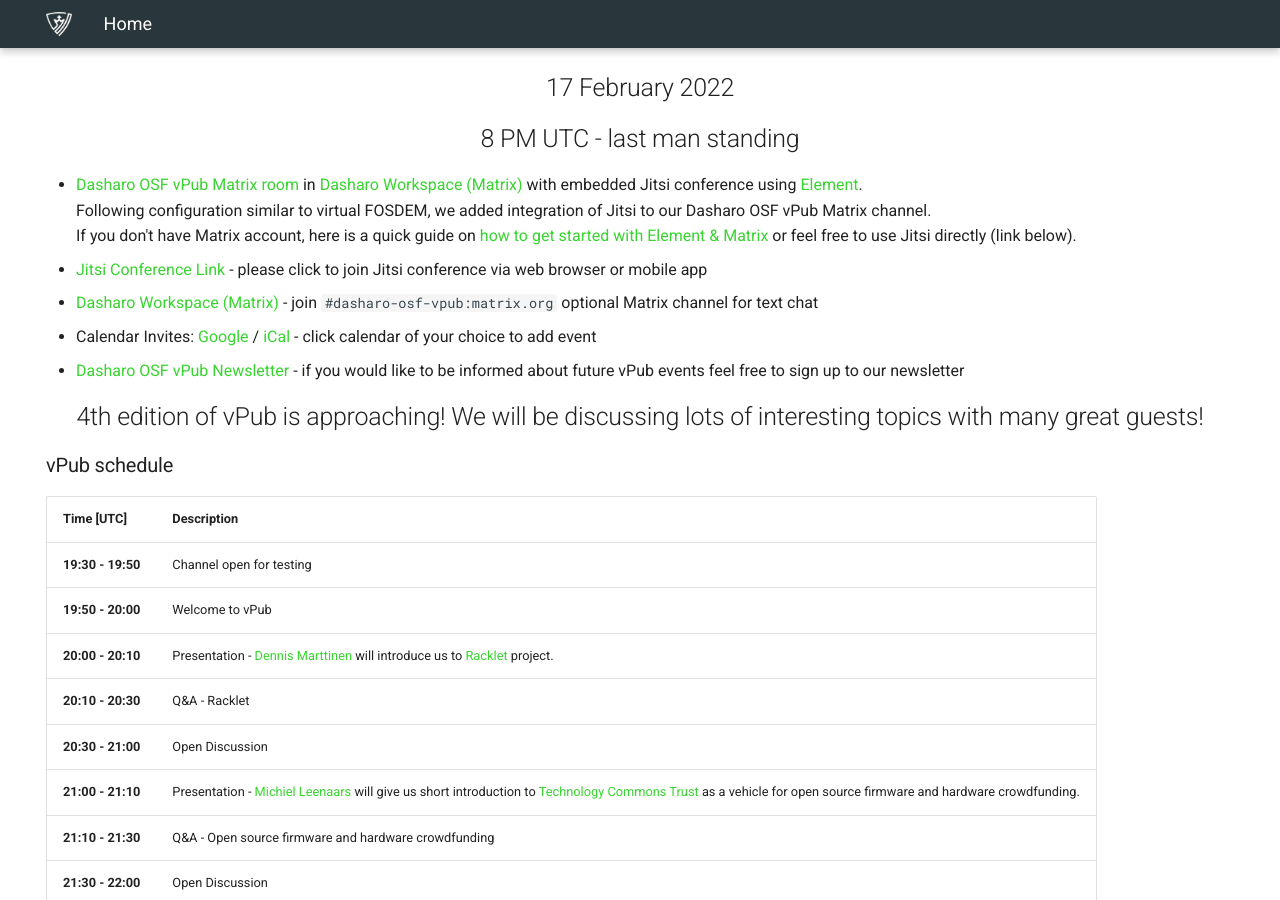
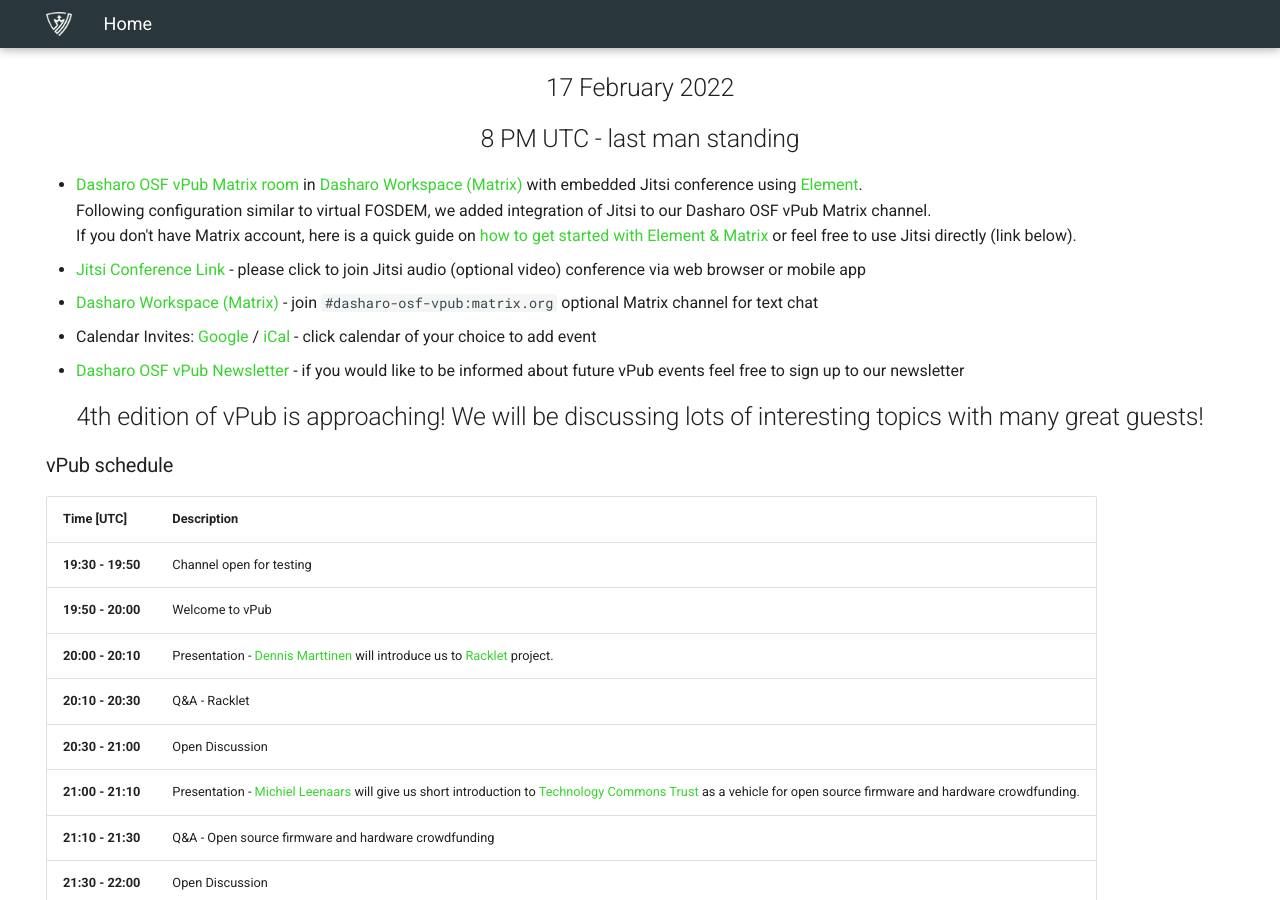
Before and after one commit to Dasharo/vpub, an MkDocs documentation site: the page built from docs/index.md, in a window 1280 px wide and 900 px high, scrolled down 691 px. Built offline with MkDocs 1.6.1 and Material for MkDocs 9.7.7, drawn with Linux system fonts in a browser that asks for light colours.

Commit message:
correct info about jitsi
Signed-off-by: Piotr Król <piotr.krol@3mdeb.com>

```diff
--- a/docs/index.md
+++ b/docs/index.md
@@ -14,7 +14,7 @@
 * [Dasharo OSF vPub Matrix room](https://matrix.to/#/#dasharo-osf-vpub:matrix.org) in [Dasharo Workspace (Matrix)](https://matrix.to/#/#dasharo:matrix.org) with embedded Jitsi conference using [Element](https://element.io/get-started).<br>
 Following configuration similar to virtual FOSDEM, we added integration of Jitsi to our Dasharo OSF vPub Matrix channel.<br>
 If you don't have Matrix account, here is a quick guide on [how to get started with Element & Matrix](https://frontpagelinux.com/tutorials/beginners-guide-how-to-get-started-with-element-matrix/) or feel free to use Jitsi directly (link below).
-* [Jitsi Conference Link](https://meet.jit.si/dasharo-osf-vpub) - please click to join Jitsi conference via web browser or mobile app
+* [Jitsi Conference Link](https://meet.jit.si/dasharo-osf-vpub) - please click to join Jitsi audio (optional video) conference via web browser or mobile app
 * [Dasharo Workspace (Matrix)](https://matrix.to/#/#dasharo:matrix.org) - join `#dasharo-osf-vpub:matrix.org` optional Matrix channel for text chat
 * Calendar Invites: [Google](https://calendar.google.com/event?action=TEMPLATE&tmeid=MjZobm9ydXJuNzQ4OHM3bWszN3I1b2dwbjQgZXZlbnRzQDNtZGViLmNvbQ&tmsrc=events%403mdeb.com) / [iCal](https://cloud.3mdeb.com/index.php/s/bxWPFbg5PzkDeP2) - click calendar of your choice to add event
 * [Dasharo OSF vPub Newsletter](https://newsletter.3mdeb.com/subscription/0_K65I7ro) - if you would like to be informed about future vPub events feel free to sign up to our newsletter
```
